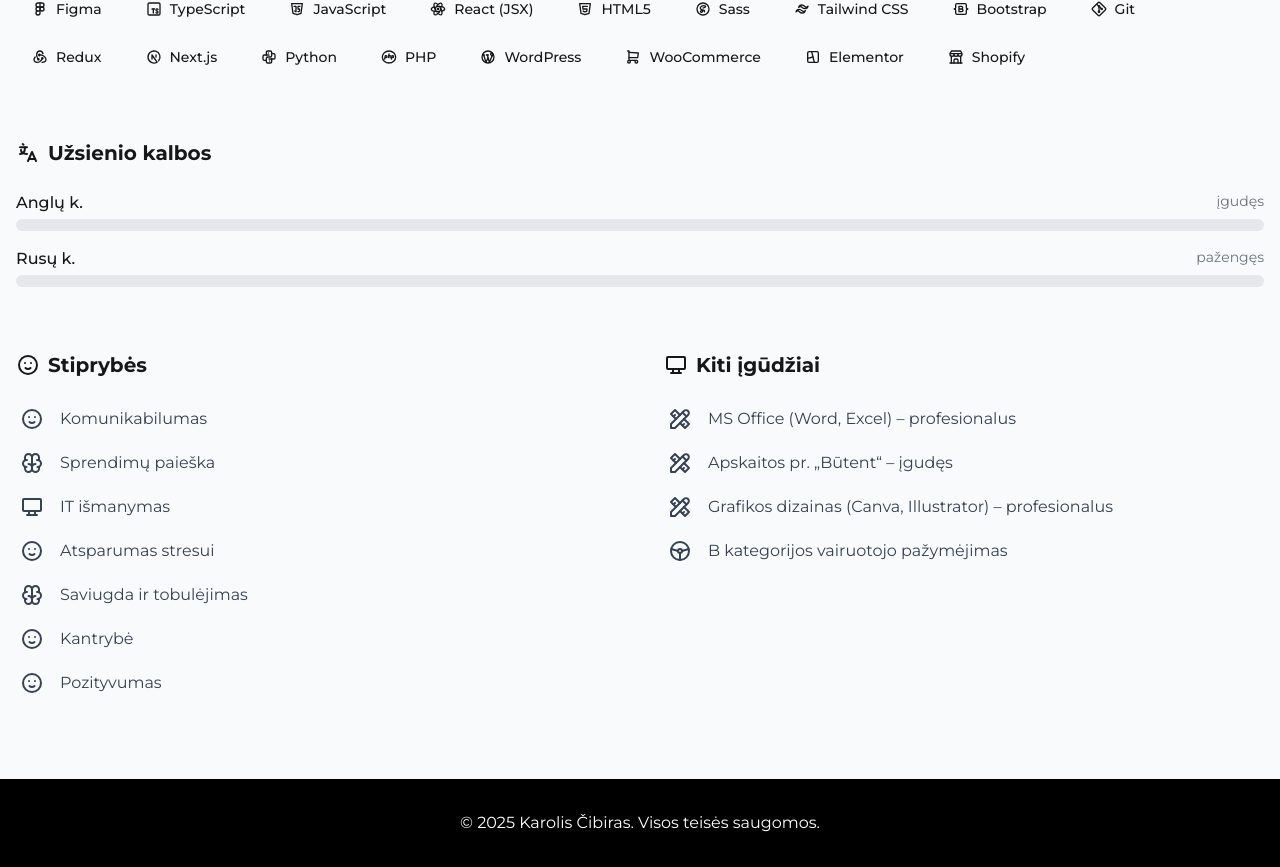
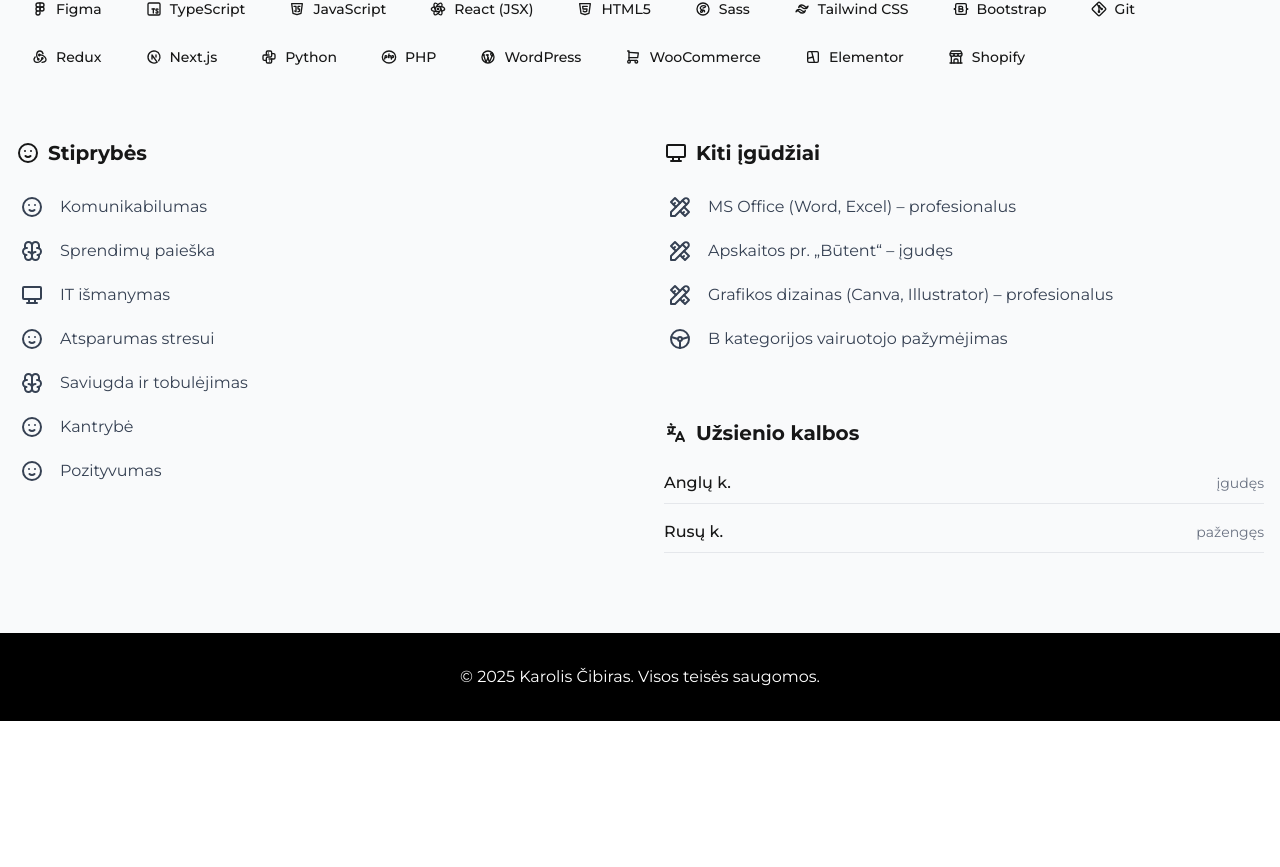
Before and after one commit to Jeshki/karolis-resume, a Next.js app: page /resume in a window 1280 px wide. Shown: the part 2692-3559 px from the top of the page. After the commit the page ends 3413 px from the top, so only its background shows below. Built offline with nearby package versions, Linux system fonts and the light colour scheme.

Commit message:
cv-atnaujinima

```diff
--- a/src/components/Navbar.tsx
+++ b/src/components/Navbar.tsx
@@ -127,7 +127,7 @@
                     height={15}
                     className="h-auto w-5 rounded-sm grayscale"
                   />
-                  {t('Pakeisti į anglų', 'Switch to Lithuanian')}
+                  {language === 'lt' ? t('Pakeisti į anglų', 'Switch to English') : t('Pakeisti į lietuvių', 'Switch to Lithuanian')}
                 </button>
 
                 {/* 4. PAŠALINTAS TEMOS MYGTUKAS (MOBILUS) */}
--- a/src/components/SkillsSection.tsx
+++ b/src/components/SkillsSection.tsx
@@ -91,33 +91,8 @@
           </div>
         </div>
 
-        {/* Languages */}
-        <div className="mb-16">
-          <h3 className="text-xl font-bold mb-6 flex items-center gap-2">
-            <IconLanguage className="text-primary" /> {t('Užsienio kalbos', 'Languages')}
-          </h3>
-          <div className="space-y-4">
-            {languages.map((lang, i) => (
-              <div key={i}>
-                <div className="flex justify-between mb-1">
-                  <span className="font-medium">{lang.name}</span>
-                  <span className="text-sm text-gray-500">{lang.level}</span>
-                </div>
-                <div className="w-full bg-gray-200 rounded-full h-3">
-                  <motion.div
-                    initial={{ width: 0 }}
-                    whileInView={{ width: `${lang.percent}%` }}
-                    transition={{ duration: 1, delay: 0.3 }}
-                    className="bg-primary h-full rounded-full"
-                  />
-                </div>
-              </div>
-            ))}
-          </div>
-        </div>
-
         {/* Strengths & Other Skills */}
-        <div className="grid md:grid-cols-2 gap-12">
+        <div className="grid md:grid-cols-2 gap-x-12 gap-y-16">
           <div>
             <h3 className="text-xl font-bold mb-6 flex items-center gap-2">
               <IconMoodSmile className="text-primary" /> {t('Stiprybės', 'Strengths')}
@@ -154,6 +129,27 @@
                 </motion.li>
               ))}
             </ul>
+
+            {/* Languages moved here */}
+            <div className="mt-16">
+              <h3 className="text-xl font-bold mb-6 flex items-center gap-2">
+                <IconLanguage className="text-primary" /> {t('Užsienio kalbos', 'Languages')}
+              </h3>
+              <div className="space-y-4">
+                {languages.map((lang, i) => (
+                  <motion.div
+                    key={i}
+                    initial={{ opacity: 0, x: -20 }}
+                    whileInView={{ opacity: 1, x: 0 }}
+                    transition={{ delay: i * 0.1 }}
+                    className="flex justify-between items-center border-b border-gray-200 pb-2"
+                  >
+                      <span className="font-medium">{lang.name}</span>
+                      <span className="text-sm text-gray-500">{lang.level}</span>
+                  </motion.div>
+                ))}
+              </div>
+            </div>
           </div>
         </div>
       </div>
```
